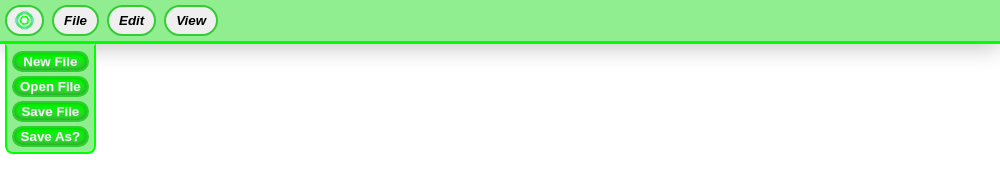
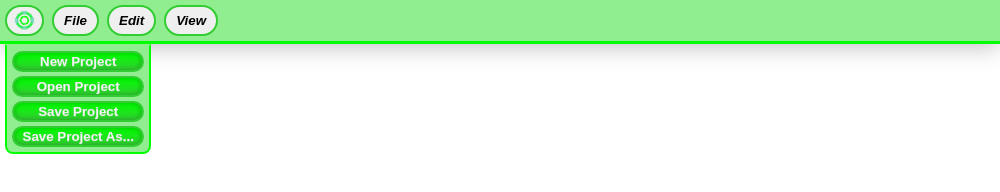
Before and after one commit to GMM-rgb/GobEngine, an Electron app: page application/app_contents/index.html in a window 1000 px wide. Both pictures are taken after a click on the button "File". Drawn offline with nearby package versions, Linux system fonts and the light colour scheme; no server answers.

Commit message:
Refactor toolbar selection menu functionality, update button labels, and enhance status handling

```diff
--- a/application/app_contents/app_assets/scripts/toolbar_system.js
+++ b/application/app_contents/app_assets/scripts/toolbar_system.js
@@ -12,19 +12,19 @@ async function openSelectionMenu(selection_button, status) {
 
     TargetSelectionsMenus.forEach((supposed_target) => {
         if (
-            supposed_target instanceof HTMLElement &&
+            supposed_target instanceof HTMLDivElement &&
             selection_button.getAttribute("id") &&
             supposed_target.getAttribute("name") &&
             selection_button.getAttribute("id").includes(supposed_target.getAttribute("name"))
         ) {
-            if (!status) {
+            if (status === false) {
                 supposed_target.classList.remove("open");
                 console.log("closed");
-            } else if (status) {
+            } else if (status === true) {
                 supposed_target.classList.add("open");
                 console.log("opened");
             }
-        } else return null;
+        } else return console.log("Error");
     });
 
     return (selection_button, status);
--- a/application/app_contents/app_assets/stylesheets/toolbar.css
+++ b/application/app_contents/app_assets/stylesheets/toolbar.css
@@ -115,6 +115,8 @@
     box-shadow: inset 0 0 5px rgba(0,0,0,0.275);
     font-weight: bold;
     transition: all 0.3s ease-out;
+    text-align: center;
+    padding-inline: 8.5px;
 }
 
 .toolbar-selections-menu>button:hover {
@@ -124,5 +126,5 @@
 
 #FileSelectionsMenu.open {
     display: flex !important;
-    animation: SelectionMenuDropDown 0.75s ease forwards;
+    animation: SelectionMenuDropDown 0.475s ease forwards;
 }
--- a/application/app_contents/index.html
+++ b/application/app_contents/index.html
@@ -30,10 +30,10 @@
                 <!-- File Selection Options -->
                 <div class="toolbar-selections-menu" id="FileSelectionsMenu" name="File">
 
-                    <button class="toolbar-selection-menu-option" id="NewFileOption">New File</button>
-                    <button class="toolbar-selection-menu-option" id="OpenFileOption">Open File</button>
-                    <button class="toolbar-selection-menu-option" id="SaveFileOption">Save File</button>
-                    <button class="toolbar-selection-menu-option" id="SaveAsFileOption">Save As?</button>
+                    <button class="toolbar-selection-menu-option" id="NewFileOption">New Project</button>
+                    <button class="toolbar-selection-menu-option" id="OpenFileOption">Open Project</button>
+                    <button class="toolbar-selection-menu-option" id="SaveFileOption">Save Project</button>
+                    <button class="toolbar-selection-menu-option" id="SaveAsFileOption">Save Project As...</button>
 
                 </div>
             </div>
@@ -61,14 +61,14 @@
          * @param {HTMLButtonElement} element
          * @param {boolean} bool
         */
-        function linkOpenSelectionFunction(element, bool) {
-            if (!element || !bool || !(element instanceof HTMLElement)) return;
+        async function linkOpenSelectionFunction(element, bool) {
+            if (!element || bool === null || !(element instanceof HTMLElement)) return;
             if (window.openSelectionMenu !== null) {
                 window.openSelectionMenu(element, bool);
             }
         }
         window.addEventListener("DOMContentLoaded", () => {
-            [GobEngineSelectionsButton, FileButton, EditButton, ViewButton].forEach(button => {
+            [GobEngineSelectionsButton, FileButton, EditButton, ViewButton].forEach((button) => {
                 const ButtonID = button.getAttribute("id");
                 button.setAttribute("hovered", "false");
                 button.setAttribute("toggled", "false");
@@ -81,19 +81,19 @@
                     button.setAttribute("hovered", "false");
                 }, { passive: true });
                 //
-                button.addEventListener("click", () => {
+                button.addEventListener("click", (e) => {
+                    e.stopPropagation();
                     if (button.getAttribute("toggled") === "false") {
+                        linkOpenSelectionFunction(button, true);
                         button.setAttribute("toggled", "true");
-                        linkOpenSelectionFunction(button, true);
-                    } else {
+                    } else if (button.getAttribute("toggled") === "true") {
+                        linkOpenSelectionFunction(button, false);
                         button.setAttribute("toggled", "false");
-                        linkOpenSelectionFunction(button, false);
                     }
                 }, { passive: true });
                 //
                 document.addEventListener("click", (e) => {
                     e.stopPropagation();
-
                     if (button.getAttribute("hovered") === "true" && button.getAttribute("toggled") === "false") return;
                     button.setAttribute("toggled", "false");
                     linkOpenSelectionFunction(button, false);
```
